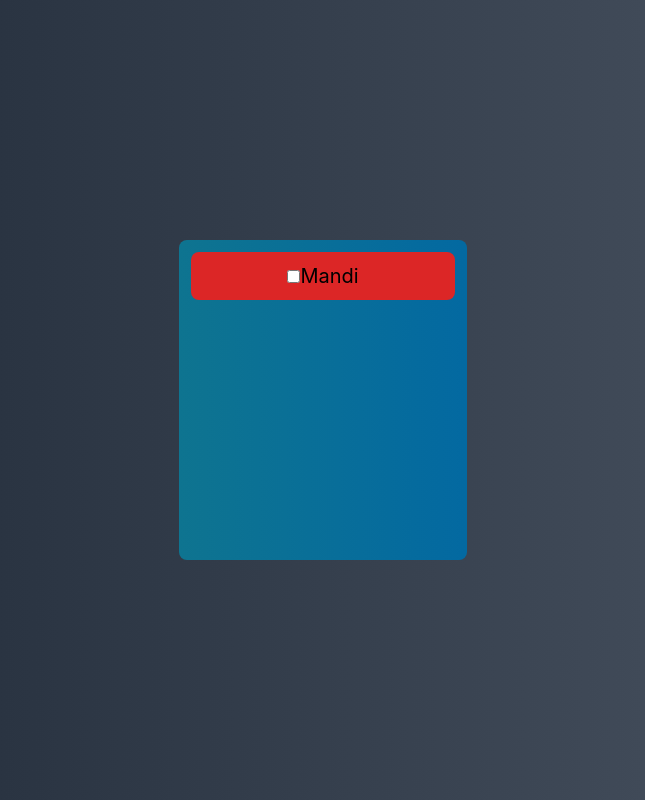
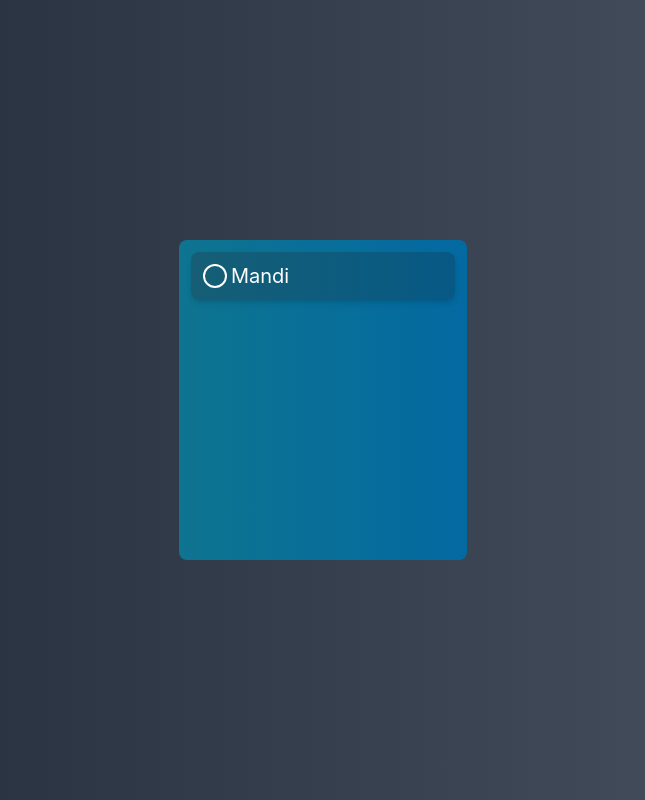
Before and after one commit to frrsfuzn/TuduApp, a React (Create React App) app: page / in a window 1280 px wide. Shown: the whole page, without its empty margins (317-962 px from the left). Built offline with nearby package versions, Linux system fonts and the light colour scheme.

Commit message:
Add checkbox component to App.tsx

```diff
--- a/src/App.tsx
+++ b/src/App.tsx
@@ -1,6 +1,7 @@
 import React from "react";
 import logo from "./logo.svg";
 import "./App.css";
+import CheckBox from "./components/atoms/checkBox";
 
 // Todo App
 // 1. Implement tailwind css
@@ -11,8 +12,8 @@ function App() {
   return (
     <div className="flex justify-center items-center bg-gradient-to-r from-gray-800 to-gray-600 h-screen">
       <div className="flex justify-center bg-gradient-to-r from-cyan-700 to-sky-700 w-72 h-80 rounded-lg p-3">
-        <div className="flex flex-row justify-center items-center bg-red-600 h-12 rounded-lg w-full">
-          <input type="checkbox" />
+        <div className="flex flex-row px-3 items-center bg-gradient-to-r from-cyan-800 to-sky-800 h-12 rounded-lg w-full shadow-md text-white">
+          <CheckBox />
           <h3 className="text-xl">Mandi</h3>
         </div>
       </div>
```
